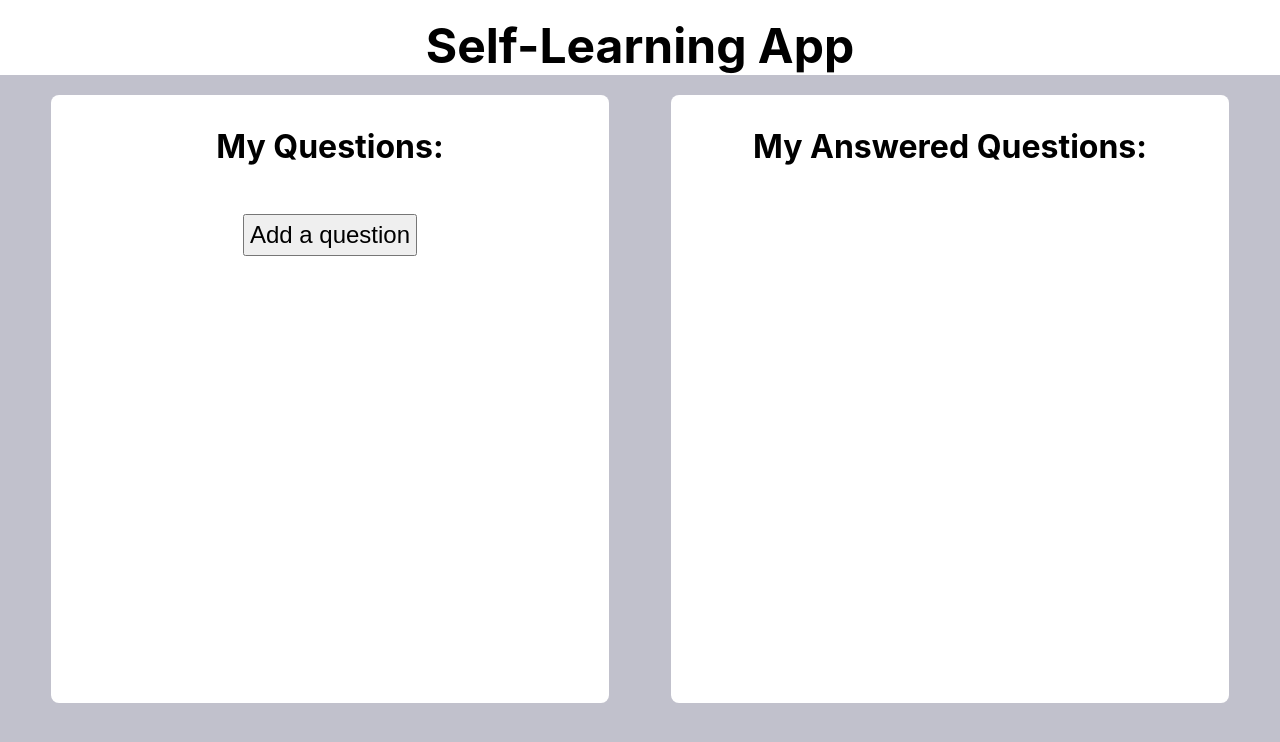
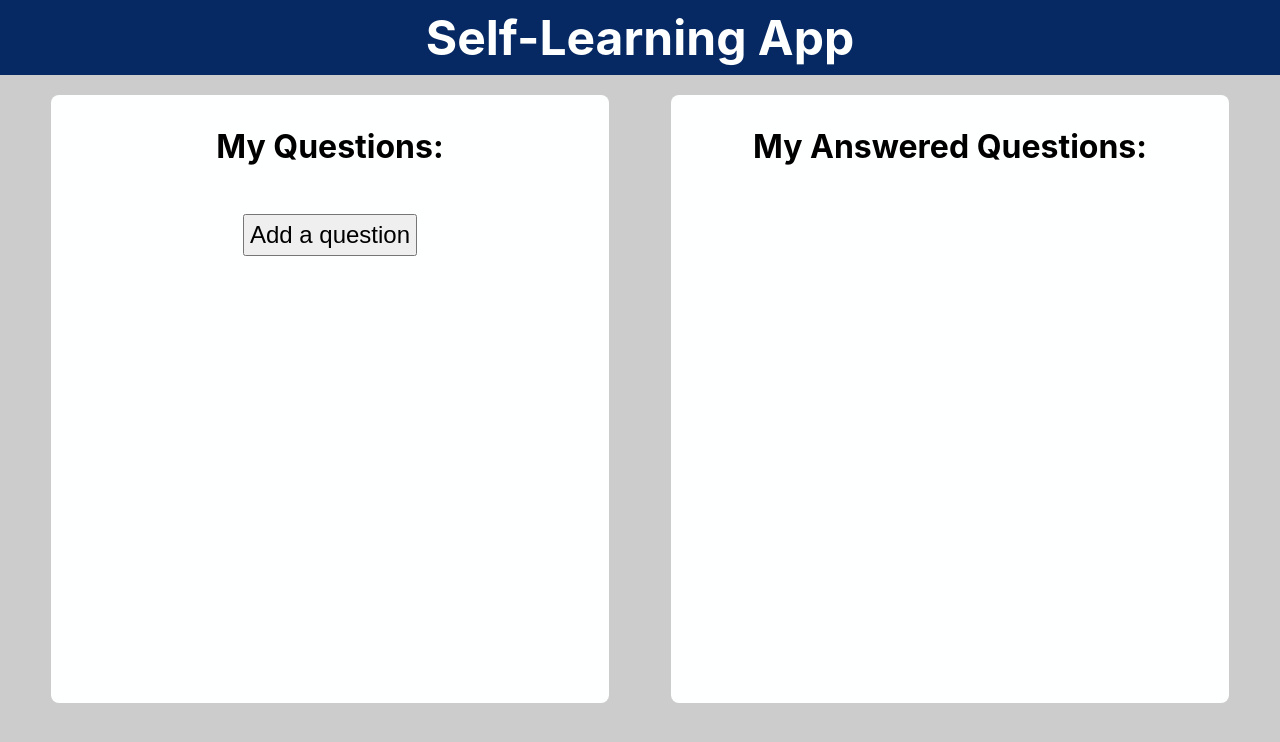
Before and after one commit to chingu-voyages/v12-geckos-team-04, a React (Create React App) app: page / in a window 1280 px wide. Shown: the top 742 px of the page. Built offline with nearby package versions, Linux system fonts and the light colour scheme.

Commit message:
add styling to app header

```diff
--- a/src/components/AppHeader/AppHeader.js
+++ b/src/components/AppHeader/AppHeader.js
@@ -3,7 +3,7 @@ import styles from './AppHeader.module.css'
 
 const AppHeader = () => {
     return (
-        <div>
+        <div className={styles.wrapper}>
             <h1 className={styles.title}>Self-Learning App</h1>
         </div>
     )
--- a/src/components/AppHeader/AppHeader.module.css
+++ b/src/components/AppHeader/AppHeader.module.css
@@ -1,5 +1,10 @@
+.wrapper {
+    background: #062963;
+    padding: 0.5rem;
+}
+
 .title {
+    color: #FEFFFF;
     text-align: center;
-    margin-top: 1rem;
     font-size: 3rem;
 }
--- a/src/components/Questions/questions-styles/QuestionsContainer.module.css
+++ b/src/components/Questions/questions-styles/QuestionsContainer.module.css
@@ -1,5 +1,5 @@
 .container {
-    background: rgb(193, 193, 204);
+    background: #ccc;
     padding: 20px;
     width: 100%;
     height: 100%;
@@ -9,7 +9,7 @@
 }
 
 .content {
-    background: white;
+    background: #FEFFFF;
     border-radius: 8px;
     width: 45%;
     min-height: 80%;
```
